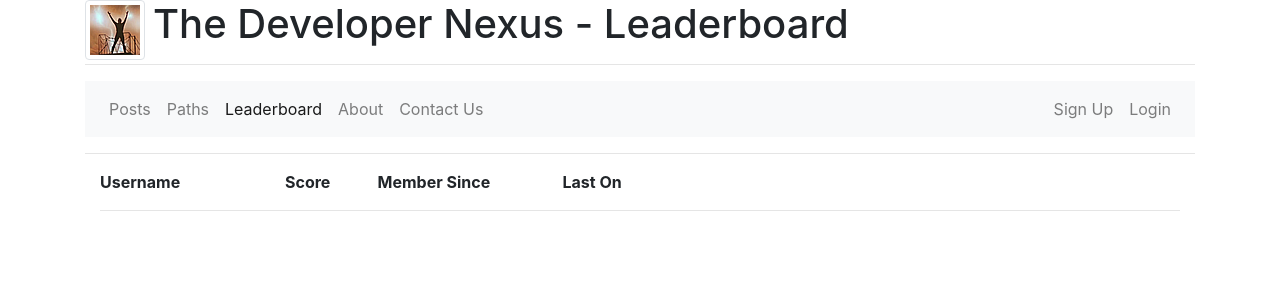
After one commit to sockduct/dusseldorf, a Django app: page /leaderboard/ in a window 1280 px wide. The commit adds this page. Shown: the top 300 px of the page. Run offline with Django 3.2, Linux system fonts and the light colour scheme; parts of the project's set-up code (start-up, migrations or seed data) failed here and were passed over.

Commit message:
Update:  Add leaderboard and some style tuning
* accounts/models.py - Change default sort order to username
* config/settings.py - Enable HSTS, 1 hour
* pages/urls|views.py - Add leaderboard route|view
* templates/leaderboard.html - Add leaderboard template
* templates/base.html - Add leaderboard menu item, right align user drop
  menu in navbar

```diff
--- a/accounts/models.py
+++ b/accounts/models.py
@@ -7,6 +7,9 @@ class UserType(models.Model):
     description = models.CharField(max_length=500, blank=True)
 
 class CustomUser(AbstractUser):
+    class Meta:
+        ordering = ['username']
+
     # null=True - allow database field to have a NULL value
     # blank=True - allow form field to have blank value
     # Above two often used together
--- a/config/settings.py
+++ b/config/settings.py
@@ -271,7 +271,7 @@ if DEBUG:
 # Secure Deployment settings:
 if not DEBUG:
     # Need to experiment and site/domain compatible with HSTS:
-    # SECURE_HSTS_SECONDS = 3600
+    SECURE_HSTS_SECONDS = 3600
     SECURE_SSL_REDIRECT = True
     SESSION_COOKIE_SECURE = True
     CSRF_COOKIE_SECURE = True
--- a/pages/urls.py
+++ b/pages/urls.py
@@ -1,10 +1,13 @@
 from django.urls import path
 
-from .views import AboutPageView, ContactPageView, ErrorPageView, SuccessPageView
+from .views import (
+    AboutPageView, ContactPageView, ErrorPageView, LeaderboardPageView, SuccessPageView
+)
 
 urlpatterns = [
     path('about/', AboutPageView.as_view(), name='about'),
     path('contact/', ContactPageView.as_view(), name='contact'),
     path('error/', ErrorPageView.as_view(), name='error'),
     path('success/', SuccessPageView.as_view(), name='success'),
+    path('leaderboard/', LeaderboardPageView.as_view(), name='leaderboard'),
 ]
--- a/pages/views.py
+++ b/pages/views.py
@@ -1,4 +1,6 @@
-from django.views.generic import TemplateView
+from typing import List
+from django.contrib.auth import get_user_model
+from django.views.generic import ListView, TemplateView
 from django.views.generic.edit import FormView
 
 from .forms import PagesContactForm
@@ -19,5 +21,9 @@ class ContactPageView(FormView):
 class ErrorPageView(TemplateView):
     template_name = 'error.html'
 
+class LeaderboardPageView(ListView):
+    model = get_user_model()
+    template_name = 'leaderboard.html'
+
 class SuccessPageView(TemplateView):
     template_name = 'success.html'
--- a/templates/base.html
+++ b/templates/base.html
@@ -49,6 +49,9 @@
                         <li class="nav-item {% if request.path == '/paths/' or request.path|slice:'7' == '/paths/' %}active{% endif %}">
                             <a class="nav-link" href="{% url 'path_list' %}">Paths</a>
                         </li>
+                        <li class="nav-item {% if request.path == '/leaderboard/' %}active{% endif %}">
+                            <a class="nav-link" href="{% url 'leaderboard' %}">Leaderboard</a>
+                        </li>
                         <li class="nav-item {% if request.path == '/about/' %}active{% endif %}">
                             <a class="nav-link" href="{% url 'about' %}">About</a>
                         </li>
@@ -78,7 +81,7 @@
                     </form>
                     -->
                     </ul>
-                    <ul class="navbar-nav mr-auto">
+                    <ul class="navbar-nav">
                         {% if not user.is_authenticated %}
                             <li class="nav-item {% if request.path == '/accounts/signup/' %}active{% endif %}">
                                 <a class="nav-link" href="{% url 'account_signup' %}">Sign Up</a>
--- /dev/null
+++ b/templates/leaderboard.html
@@ -0,0 +1,53 @@
+{% extends 'base.html' %}
+{% load static %}
+{% load humanize %}
+
+{% block title %}The Developer Nexus - Leaderboard{% endblock title %}
+{% block header %}The Developer Nexus - Leaderboard{% endblock header %}
+
+{% block content %}
+    <div class="row">
+        <div class="col-2 font-weight-bold">
+            Username
+        </div>
+        <div class="col-1 font-weight-bold">
+            Score
+        </div>
+        <div class="col-2 font-weight-bold">
+            Member Since
+        </div>
+        <div class="col-2 font-weight-bold">
+            Last On
+        </div>
+    </div>
+
+    <hr>
+
+    {% for user in object_list %}
+        <div class="row {% if not user.is_active %}text-muted{% endif %}">
+            <div class="col-2">
+                {{ user.username }}
+                {% if user.nickname %}
+                    ({{ user.nickname }})
+                {% endif %}
+            </div>
+            <div class="col-1">
+                {% if user.posts.count > 0 or user.comment_set.count > 0 %}
+                    {% widthratio user.posts.count 1 10|add:user.comment_set.count %}
+                {% else %}
+                    0
+                {% endif %}
+            </div>
+            <div class="col-2">
+                {{ user.date_joined|naturaltime }}
+            </div>
+            <div class="col-2">
+                {% if user.last_login %}
+                    {{ user.last_login|naturaltime }}
+                {% else %}
+                    Never
+                {% endif %}
+            </div>
+        </div>
+    {% endfor %}
+{% endblock content %}
```
Also changed, not shown: accounts/migrations/0002_auto_20210320_1733.py (added), 1 other file.
